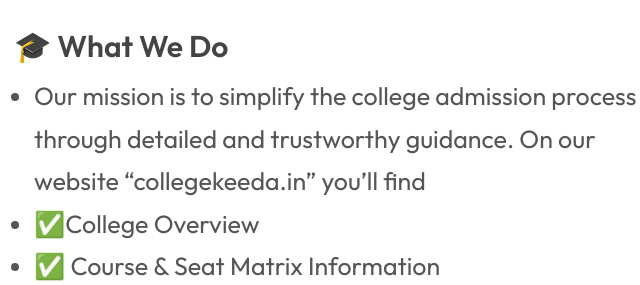
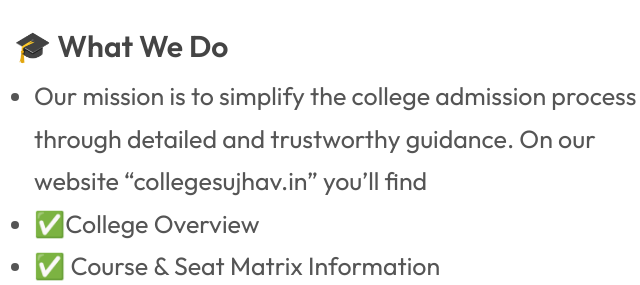
Before and after one commit to djxpro1234/collegesujhav, a plain HTML site: page about.html in a window 1280 px wide. Shown: the part 494-779 px from the top of the page, 86-726 px from the left. Drawn offline with Linux system fonts and the light colour scheme.

Commit message:
index ........

```diff
--- a/about.html
+++ b/about.html
@@ -34,7 +34,7 @@
     <section>
       <h2> 🎓 What We Do</h2>
       <ul>
-        <li>Our mission is to simplify the college admission process through detailed and trustworthy guidance. On our website “collegekeeda.in” you’ll find</li>
+        <li>Our mission is to simplify the college admission process through detailed and trustworthy guidance. On our website “collegesujhav.in” you’ll find</li>
         <li>✅College Overview</li>
         <li>✅ Course & Seat Matrix Information</li>
         <li>✅ Fee Structures</li>
```
Also changed, not shown: college.html (+1 -1 lines).
